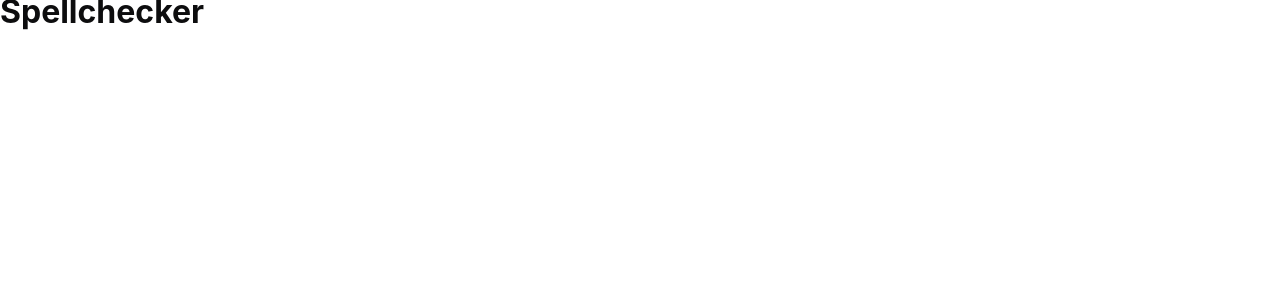
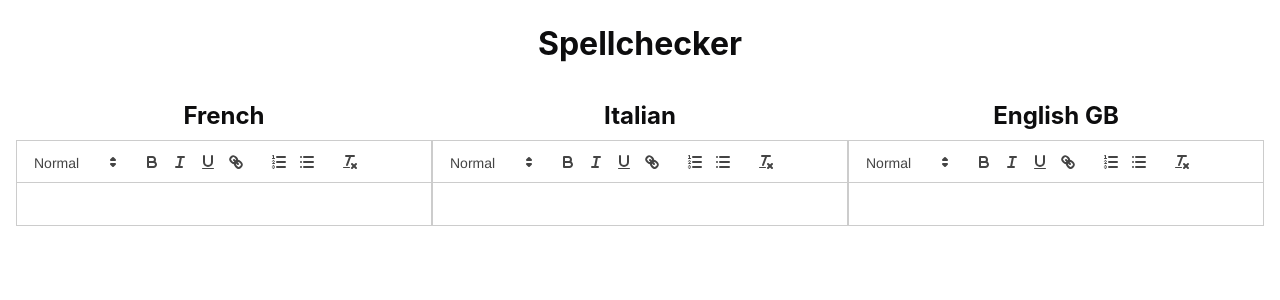
Before and after one commit to haspadarZ-padMensku/spellchecker-test-task, a React app: page / in a window 1280 px wide. Shown: the top 300 px of the page. Built offline with nearby package versions, Linux system fonts and the light colour scheme.

Commit message:
feat: quill editor integration

```diff
--- a/package.json
+++ b/package.json
@@ -4,7 +4,7 @@
   "description": "",
   "main": "index.js",
   "scripts": {
-    "start": "webpack serve --env port=3000 --env development",
+    "start": "webpack serve --env port=3005 --env development",
     "build:prod": "webpack --env mode=production",
     "build:dev": "webpack --env mode=development",
     "lint": "eslint src -c .eslintrc.json --ext ts,tsx",
@@ -37,6 +37,7 @@
   },
   "dependencies": {
     "react": "^18.2.0",
-    "react-dom": "^18.2.0"
+    "react-dom": "^18.2.0",
+    "react-quill": "^2.0.0"
   }
 }
--- a/src/App.tsx
+++ b/src/App.tsx
@@ -1,9 +1,10 @@
+import { Main } from './pages';
 import './styles/index.scss';
 
 const App = () => {
   return (
     <div className="app light">
-      <h1>Spellchecker</h1>
+      <Main />
     </div>
   );
 };
--- /dev/null
+++ b/src/components/Editor/index.tsx
@@ -0,0 +1,21 @@
+import { FC, useState } from 'react';
+import ReactQuill from 'react-quill';
+import classNames from './styles.module.scss';
+import 'react-quill/dist/quill.snow.css';
+
+interface EditorProps {
+  title?: string;
+}
+
+const Editor: FC<EditorProps> = ({ title }) => {
+  const [value, setValue] = useState('');
+
+  return (
+    <div className={classNames.editor}>
+      {Boolean(title) && <h2 className={classNames.title}>{title}</h2>}
+      <ReactQuill value={value} onChange={setValue} />
+    </div>
+  );
+};
+
+export default Editor;
--- /dev/null
+++ b/src/components/Editor/styles.module.scss
@@ -0,0 +1,8 @@
+.editor {
+
+  .title {
+    text-align: center;
+    margin-top: 24px;
+    margin-bottom: 12px;
+  }
+}
--- /dev/null
+++ b/src/helpers.ts
@@ -0,0 +1,15 @@
+import { Languages } from './types';
+
+export const getTitleByLang = (lang: Languages) => {
+  switch (lang) {
+  case Languages.FR:
+    return 'French';
+  case Languages.IT:
+    return 'Italian';
+  case Languages.EN_GB:
+    return 'English GB';
+
+  default:
+    return '';
+  }
+};
--- /dev/null
+++ b/src/pages/Main/index.tsx
@@ -0,0 +1,20 @@
+import Editor from '../../components/Editor';
+import classNames from './styles.module.scss';
+import { languageList } from '../../types';
+import { getTitleByLang } from '../../helpers';
+
+const Main = () => {
+  return (
+    <div className={classNames.main}>
+      <h1 className={classNames.header}>Spellchecker</h1>
+
+      <div className={classNames.editors}>
+        {languageList.map(lang => (
+          <Editor key={lang} title={getTitleByLang(lang)} />
+        ))}
+      </div>
+    </div>
+  );
+};
+
+export default Main;
--- /dev/null
+++ b/src/pages/Main/styles.module.scss
@@ -0,0 +1,21 @@
+.main {
+  margin-top: 32px;
+  margin-bottom: 32px;
+
+  .header {
+    text-align: center;
+    margin-top: 32px;
+    margin-bottom: 24px;
+  }
+
+  .editors {
+    display: grid;
+    grid-template-columns: repeat(3, 1fr);
+    margin-left: 16px;
+    margin-right: 16px;
+
+    @media only screen and (max-width: 600px) {
+      grid-template-columns: 1fr;
+    }
+  }
+}
--- /dev/null
+++ b/src/pages/index.tsx
@@ -0,0 +1,3 @@
+import Main from './Main';
+
+export { Main };
--- a/src/styles/index.scss
+++ b/src/styles/index.scss
@@ -6,5 +6,6 @@
   font: var(--font-m);
   background: var(--bg-color);
   color: var(--primary-color);
-  min-height: 100vh;
+  max-width: 1440px;
+  margin: 0 auto;
 }
--- /dev/null
+++ b/src/types.ts
@@ -0,0 +1,7 @@
+export enum Languages {
+  FR = 'fr',
+  IT = 'it',
+  EN_GB = 'en-gb',
+}
+
+export const languageList = Object.values(Languages);
```
Also changed, not shown: src/global.d.ts (added, +7 -0 lines), 2 other files (tests, documents, lock files or other folders).
